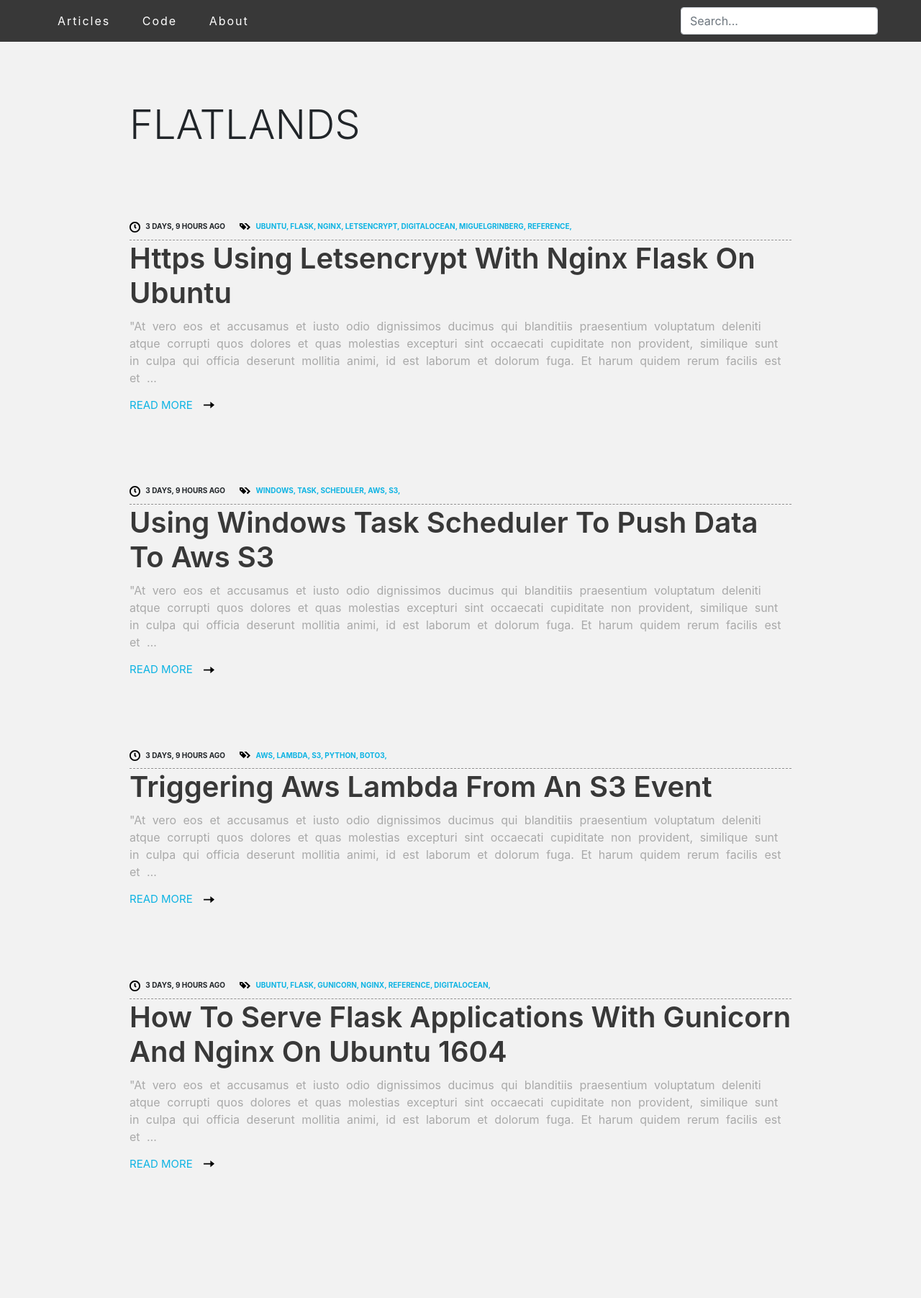
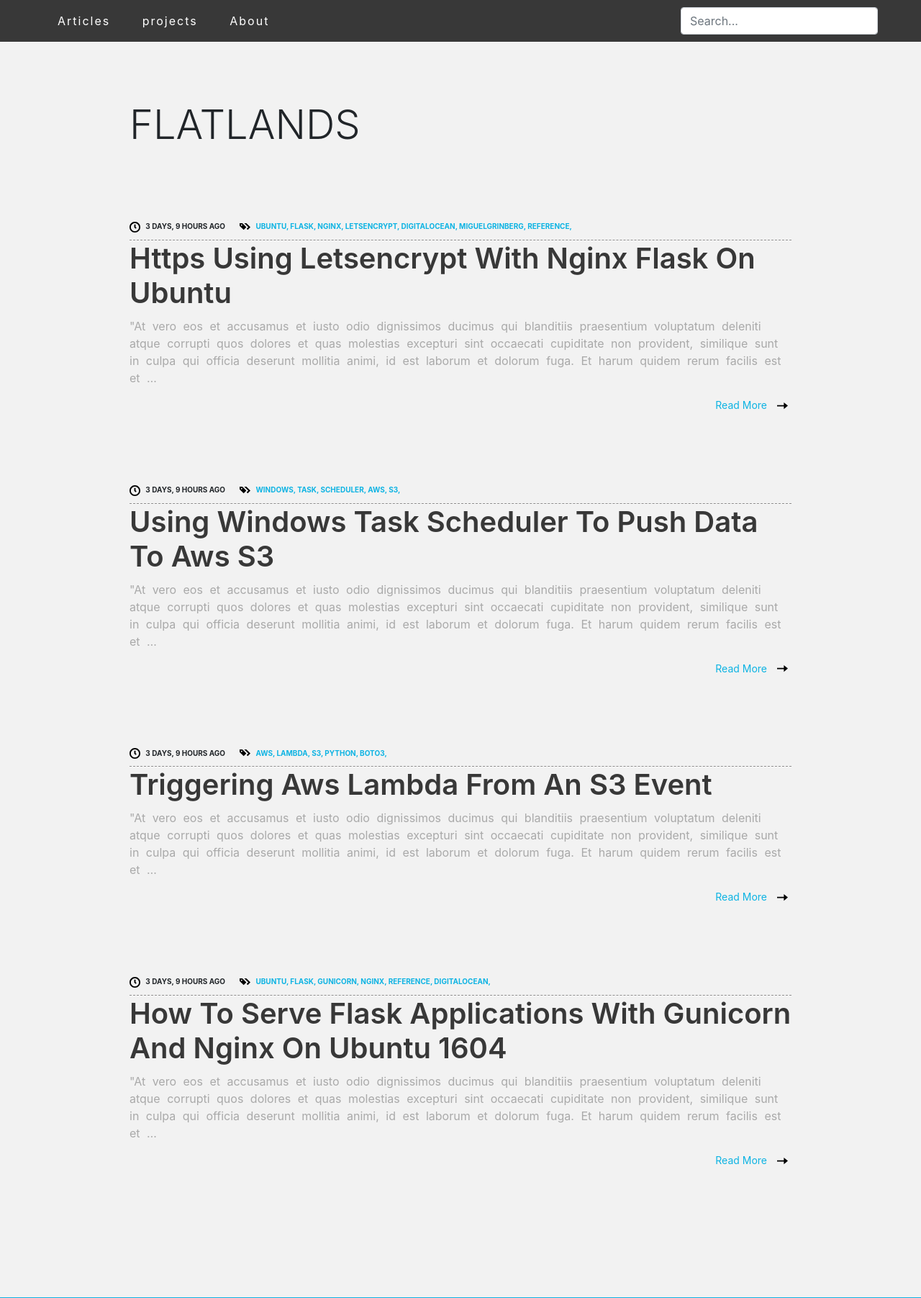
Before and after one commit to najar1412/flatlands, a Django app: page /blog/ in a window 1280 px wide. Shown: the top 1803 px of the page at 72% size. Run offline with Django 3.2, Linux system fonts and the light colour scheme; data comes from the database, SQL or seed files in the repository; some libraries are stand-ins or nearby versions.

Commit message:
overview post layout

```diff
--- a/flatlands/blog/static/blog/main.css
+++ b/flatlands/blog/static/blog/main.css
@@ -86,7 +86,8 @@ body {
 }
 .blogpostreadmore {
     padding-top: 15px;
-    font-size: 15px;
+    font-size: 14px;
+    text-align: right;
 }
 .iconic-svg {
     height:15px;
--- a/flatlands/blog/templates/blog/base.html
+++ b/flatlands/blog/templates/blog/base.html
@@ -20,7 +20,7 @@
 
        <div id="border-header-nav">
          <div>
-            <a href="/blog/">Articles</a> <a href="/blog/code/">Code</a> <a href="/blog/about/">About</a>
+            <a href="/blog/">Articles</a> <a href="/blog/projects/">projects</a> <a href="/blog/about/">About</a>
           </div>
           </div>
 
@@ -43,7 +43,7 @@
     {% include "blog/footer.html" %}
 
     <!-- jQuery (necessary for Bootstrap's JavaScript plugins) -->
-    <script src="https://code.jquery.com/jquery-3.3.1.slim.min.js" integrity="sha384-q8i/X+965DzO0rT7abK41JStQIAqVgRVzpbzo5smXKp4YfRvH+8abtTE1Pi6jizo" crossorigin="anonymous"></script>
+    <script src="https://projects.jquery.com/jquery-3.3.1.slim.min.js" integrity="sha384-q8i/X+965DzO0rT7abK41JStQIAqVgRVzpbzo5smXKp4YfRvH+8abtTE1Pi6jizo" crossorigin="anonymous"></script>
 <script src="https://cdnjs.cloudflare.com/ajax/libs/popper.js/1.14.3/umd/popper.min.js" integrity="sha384-ZMP7rVo3mIykV+2+9J3UJ46jBk0WLaUAdn689aCwoqbBJiSnjAK/l8WvCWPIPm49" crossorigin="anonymous"></script>
 <script src="https://stackpath.bootstrapcdn.com/bootstrap/4.1.1/js/bootstrap.min.js" integrity="sha384-smHYKdLADwkXOn1EmN1qk/HfnUcbVRZyYmZ4qpPea6sjB/pTJ0euyQp0Mk8ck+5T" crossorigin="anonymous"></script>
   </body>
--- a/flatlands/blog/templates/blog/index.html
+++ b/flatlands/blog/templates/blog/index.html
@@ -42,7 +42,7 @@
 
 
                         <div class="blogpostreadmore">
-                                <a href="/blog/{{ post.id }}/">READ MORE</a>&emsp;<img class="iconic-svg" src="{% static 'blog/svg/arrow-right.svg' %}" alt="arrow icon">
+                                <a href="/blog/{{ post.id }}/">Read More</a>&emsp;<img class="iconic-svg" src="{% static 'blog/svg/arrow-right.svg' %}" alt="arrow icon">
 
                             </div>
 
--- a/flatlands/blog/templates/blog/code.html
+++ b/flatlands/blog/templates/blog/projects.html
@@ -2,6 +2,6 @@
 
 {% block content %}
 
-code
+projects
 
 {% endblock %}
--- a/flatlands/blog/urls.py
+++ b/flatlands/blog/urls.py
@@ -6,7 +6,7 @@ from . import views
 urlpatterns = [
     path('', views.index, name='index'),
     path('<int:post_id>/', views.blog_post, name='blog_post'),
-    path('code/', views.code, name='code'),
+    path('projects/', views.projects, name='projects'),
     path('about/', views.about, name='about'),
     path('search/', views.search, name='search'),
 ]
--- a/flatlands/blog/views.py
+++ b/flatlands/blog/views.py
@@ -16,8 +16,8 @@ def blog_post(request, post_id):
     return render(request, 'blog/post.html', {'post': post})
 
 
-def code(request):
-    return render(request, 'blog/code.html')
+def projects(request):
+    return render(request, 'blog/projects.html')
 
 
 def about(request):
--- a/flatlands/flatlands/settings.py
+++ b/flatlands/flatlands/settings.py
@@ -104,7 +104,7 @@ AUTH_PASSWORD_VALIDATORS = [
 # Internationalization
 # https://docs.djangoproject.com/en/2.0/topics/i18n/
 
-LANGUAGE_CODE = 'en-us'
+LANGUAGE_projects = 'en-us'
 
 TIME_ZONE = 'UTC'
 
```
